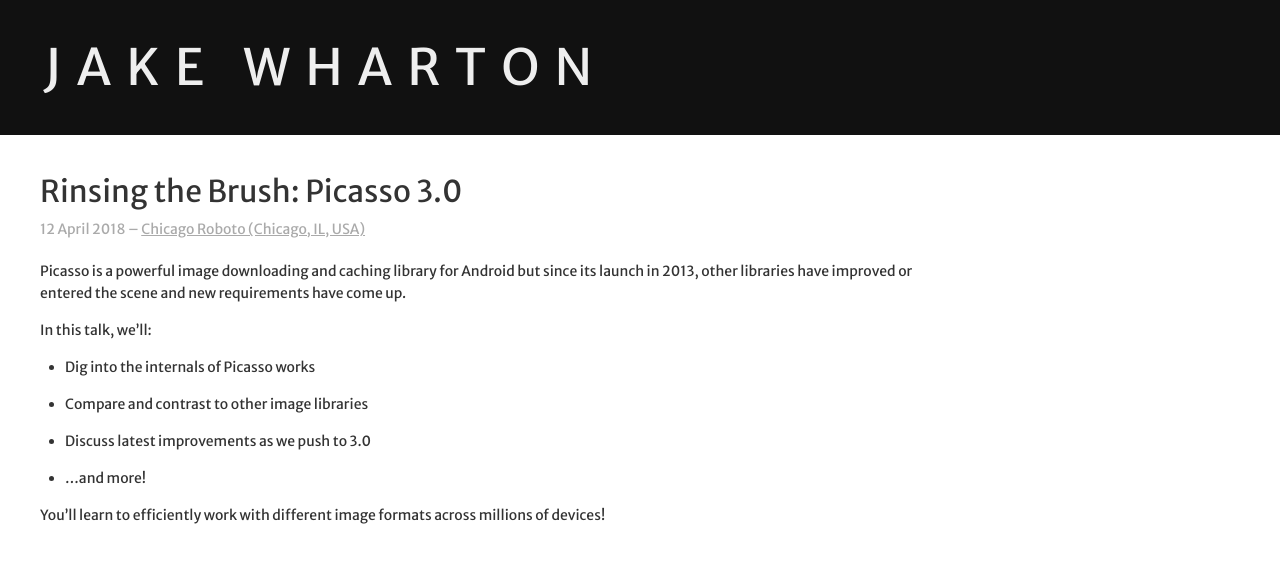
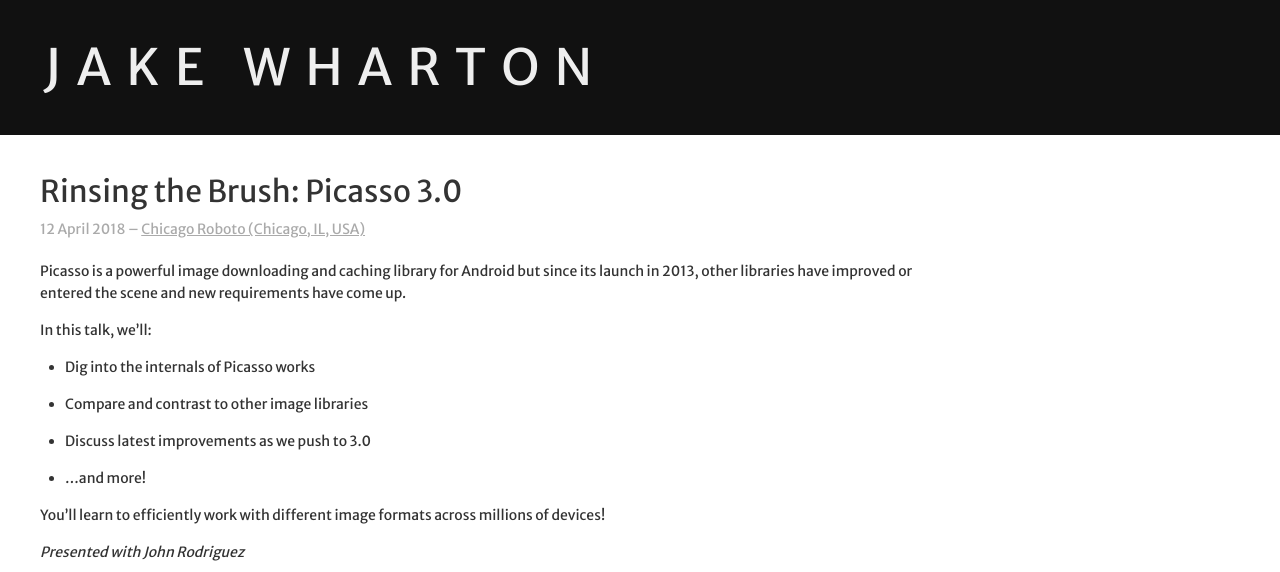
Before and after one commit to JakeWharton/jakewharton.com, a Jekyll site: the page built from _presentations/2018-04-12-rinsing-the-brush-picasso-3-0.md, in a window 1280 px wide, cut to the strip 0-572 px from the top of the page. Built offline with Jekyll 4.4.1, drawn with Linux system fonts in a browser that asks for light colours; nearby versions of some CDN libraries.

Commit message:
Add presented with.

```diff
--- a/_presentations/2018-04-12-rinsing-the-brush-picasso-3-0.md
+++ b/_presentations/2018-04-12-rinsing-the-brush-picasso-3-0.md
@@ -22,3 +22,5 @@
  * …and more!
 
 You’ll learn to efficiently work with different image formats across millions of devices!
+
+_Presented with John Rodriguez_
```
